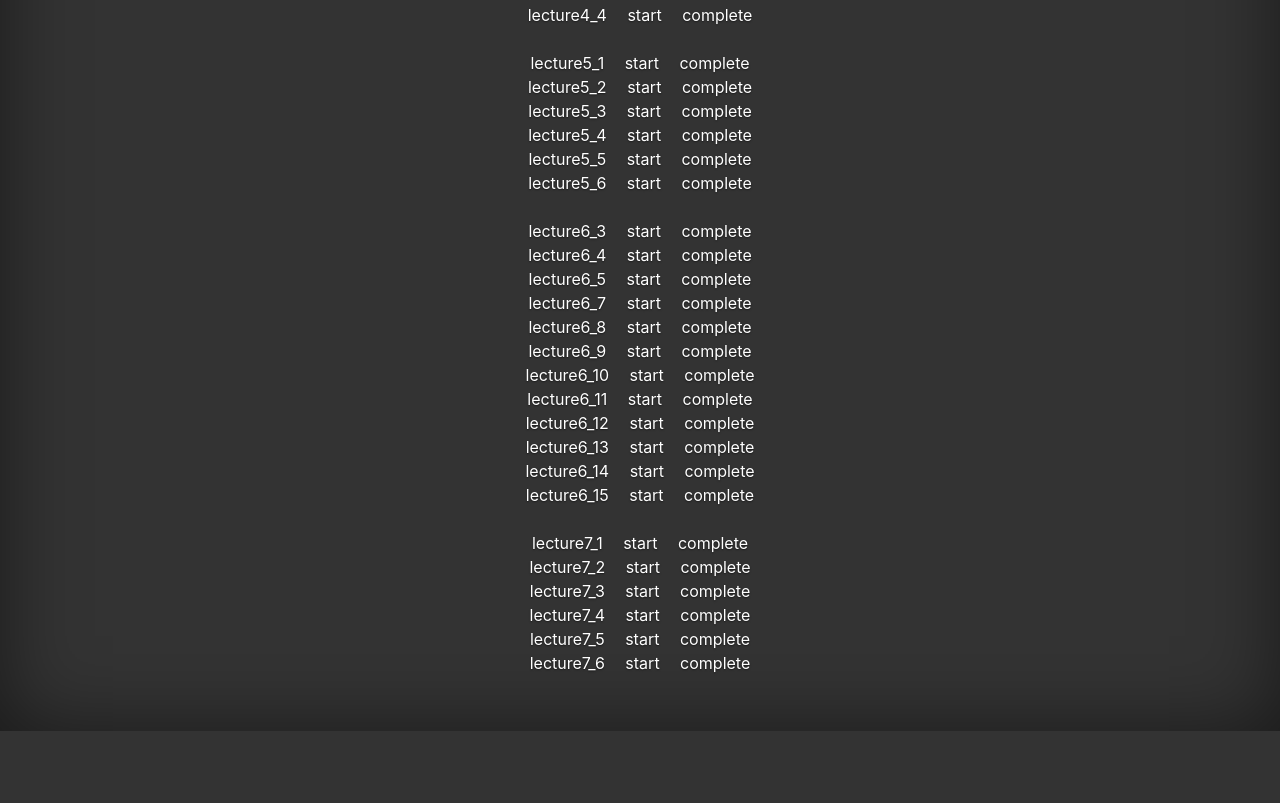
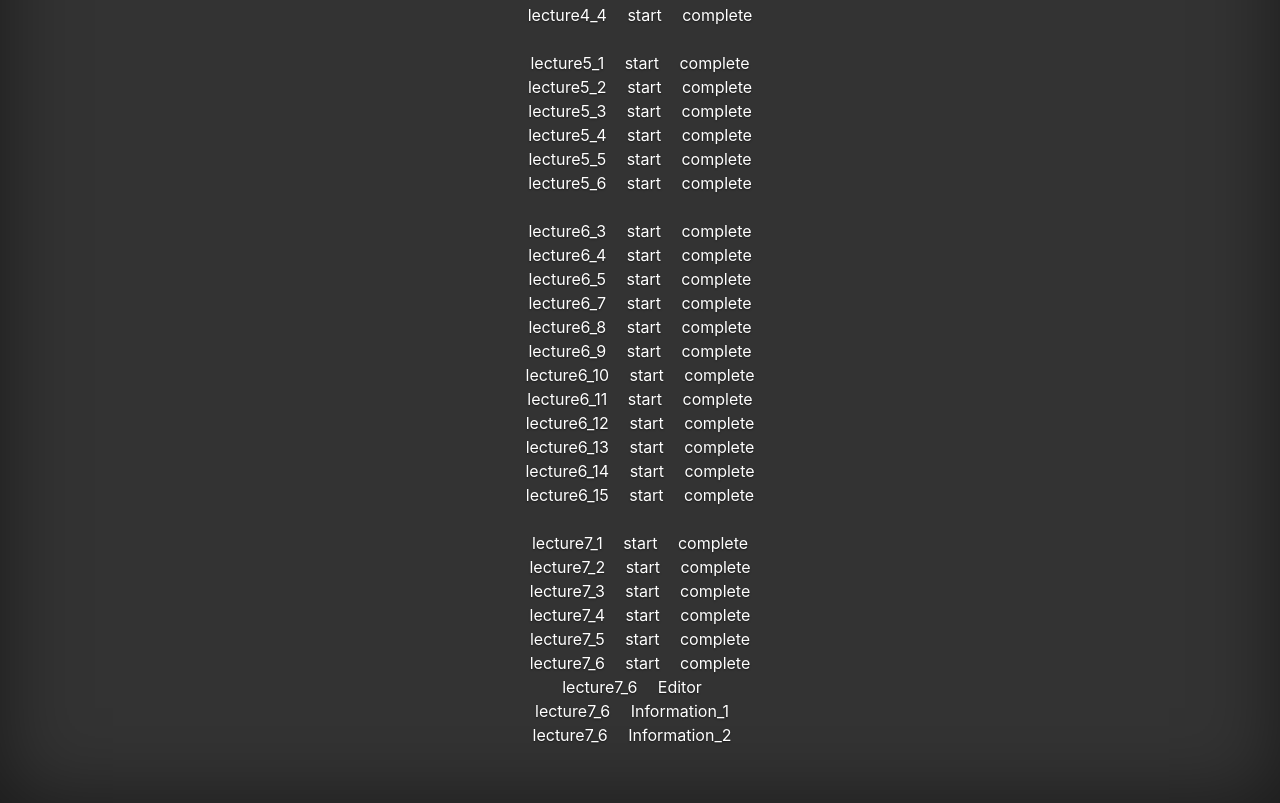
Before and after one commit to darren-a11y/darren-ally.github.io, a plain HTML site: page index.html in a window 1280 px wide. Shown: the part 1183-1986 px from the top of the page. Before the commit the page ends 1914 px from the top, so only its background shows below. Drawn offline with Linux system fonts and the light colour scheme.

Commit message:
index.html

```diff
--- a/index.html
+++ b/index.html
@@ -66,7 +66,7 @@
         <section>
       <h3>The Beginners Guide to 3D Web Game Development with ThreeJS</h3>
             <iframe width="560" height="315" src="https://www.youtube.com/embed/wOc-nT-6uik" frameborder="0" allow="accelerometer; autoplay; clipboard-write; encrypted-media; gyroscope; picture-in-picture" allowfullscreen></iframe>
-      <br><br><h5><a href="https://github.com/NikLever/threejs-games-course">Source code</a></h5>
+      <br><br><h5><a href="https://bgithub.xyz/NikLever/threejs-games-course">Source code</a></h5>
 
       <a class="btn btn-primary" href="https://www.udemy.com/course/beginners-3d-web-game-development-with-threejs/?referralCode=B22E3315F32B1A1C7EEF" role="button">Get Course</a><br><br>
 
@@ -118,6 +118,9 @@
           <li>lecture7_4&emsp; <a href="start/lecture7_4">start</a>&emsp; <a href="complete/lecture7_4">complete</a></li>
           <li>lecture7_5&emsp; <a href="start/lecture7_5">start</a>&emsp; <a href="complete/lecture7_5">complete</a></li>
           <li>lecture7_6&emsp; <a href="start/lecture7_6">start</a>&emsp; <a href="complete/lecture7_6">complete</a></li>
+         <li>lecture7_6&emsp; <a href="https://z2586300277.github.io/three-editor/dist/#/editor">Editor</a>&emsp; </li>
+         <li>lecture7_6&emsp; <a href="资料.txt">Information_1</a>&emsp; </li>
+         <li>lecture7_6&emsp; <a href="https://www.bilibili.com/video/BV1Zm421g7oi/">Information_2</a>&emsp; </li>
         </ul>
   </section>
 
```
